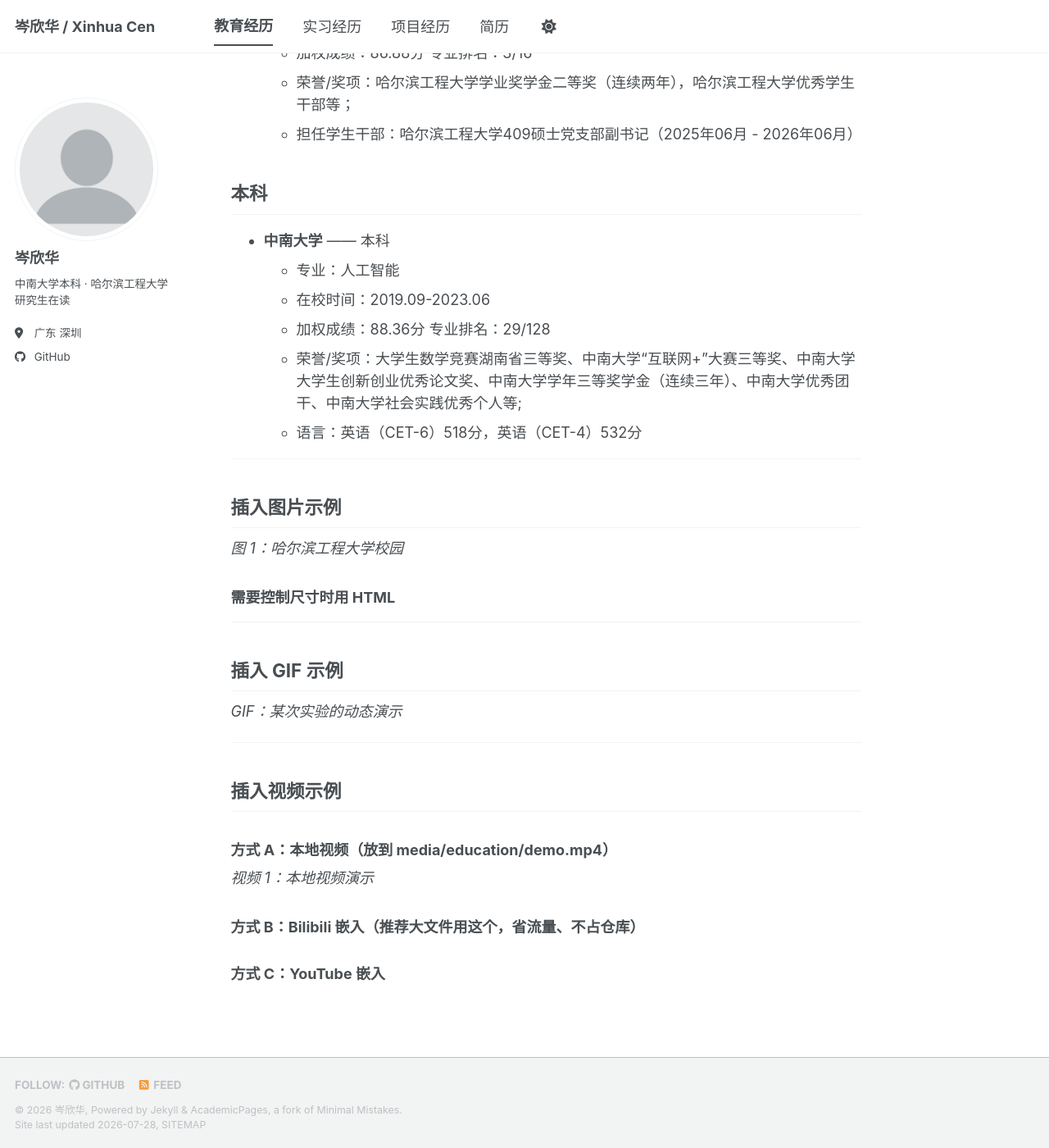
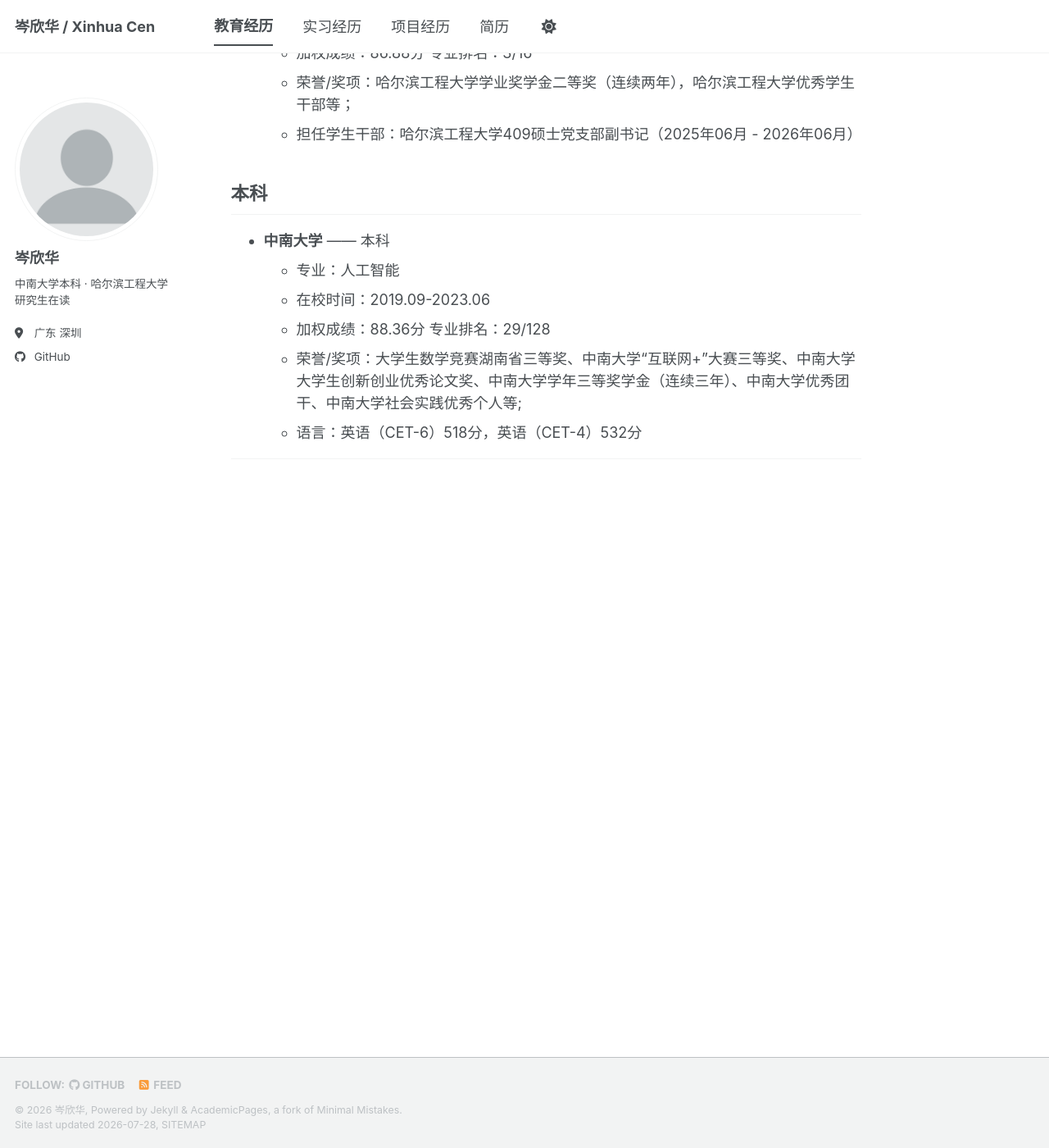
Before and after one commit to cccxhua/Xinhua-Cen, a Jekyll site: the page built from _pages/education.md, in a window 1280 px wide and 1400 px high, scrolled down 302 px. Shown: the whole window at 82% size. Built offline with Jekyll 4.4.1, drawn with Linux system fonts in a browser that asks for light colours; a script bundle is joined from its source files by our own code; library files that are not in the unit come from our copies.

Commit message:
Clean up education.md: remove media insertion example scaffolding
The image / GIF / video insertion demo blocks were there as a
reference from earlier setup. Now that the page holds real
education content only, drop the demos.

Co-Authored-By: Claude Opus 4.7 <noreply@anthropic.com>

```diff
--- a/_pages/education.md
+++ b/_pages/education.md
@@ -24,50 +24,3 @@ author_profile: true
   - 语言：英语（CET-6）518分，英语（CET-4）532分
 
 ---
-
-## 插入图片示例
-
-<!-- 图片放到 media/education/photo.jpg，然后写下面这行 -->
-
-<!-- ![哈工程校园]({{ site.baseurl }}/media/education/photo.jpg) -->
-
-*图 1：哈尔滨工程大学校园*
-
-### 需要控制尺寸时用 HTML
-
-<!-- <img src="{{ site.baseurl }}/media/education/photo.jpg" alt="哈工程校园" width="500"/> -->
-
----
-
-## 插入 GIF 示例
-
-<!-- GIF 和图片一样，只是文件后缀不同 -->
-
-<!-- ![实验演示]({{ site.baseurl }}/media/education/demo.gif) -->
-
-*GIF：某次实验的动态演示*
-
----
-
-## 插入视频示例
-
-### 方式 A：本地视频（放到 media/education/demo.mp4）
-
-<!-- <video width="640" controls>
-  <source src="{{ site.baseurl }}/media/education/demo.mp4" type="video/mp4">
-  你的浏览器不支持 HTML5 video 标签。
-</video> -->
-
-*视频 1：本地视频演示*
-
-### 方式 B：Bilibili 嵌入（推荐大文件用这个，省流量、不占仓库）
-
-<!-- <iframe src="//player.bilibili.com/player.html?bvid=BVxxxxxxxxxxx&page=1&high_quality=1"
-        scrolling="no" border="0" frameborder="no" framespacing="0" allowfullscreen="true"
-        width="640" height="480"></iframe> -->
-
-### 方式 C：YouTube 嵌入
-
-<!-- <iframe width="640" height="360"
-        src="https://www.youtube.com/embed/视频ID"
-        frameborder="0" allowfullscreen></iframe> -->
```
